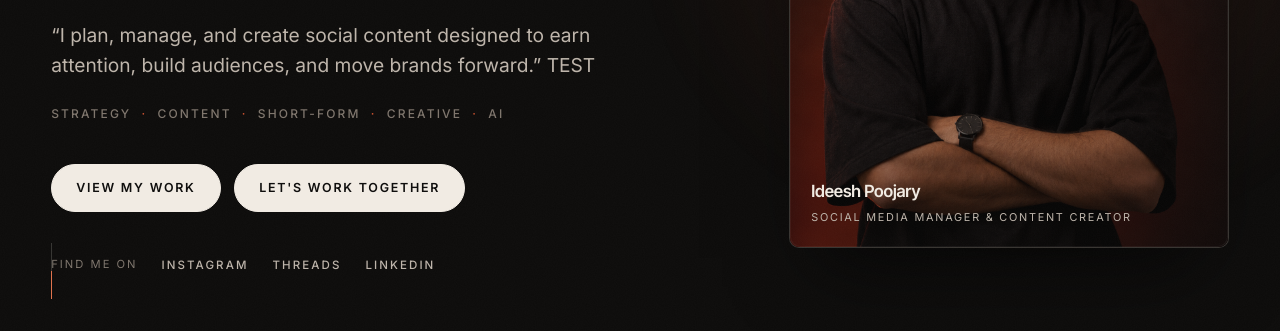
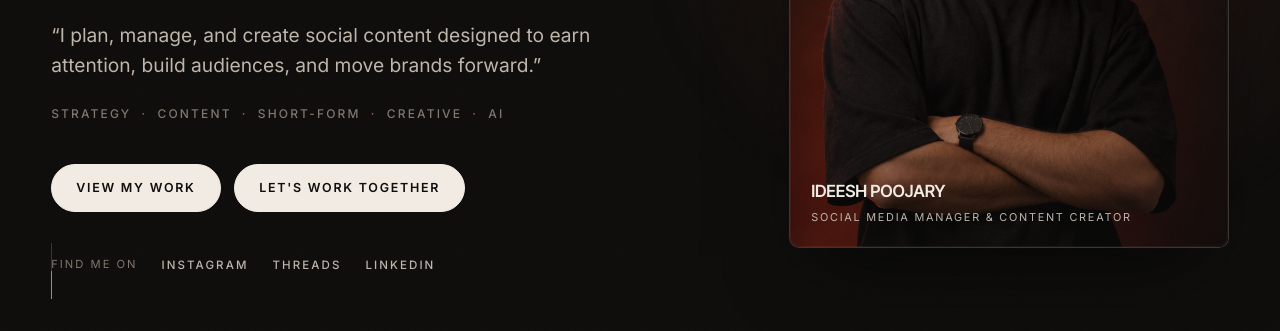
Before and after one commit to ideesh11/social-media-portfolio, a plain HTML site: page index.html in a window 1280 px wide. Shown: the part 469-800 px from the top of the page. Drawn offline with Linux system fonts and the light colour scheme.

Commit message:
Update portfolio

```diff
--- a/index.html
+++ b/index.html
@@ -67,7 +67,7 @@
             <span class="line">Manager</span>
             <span class="line"><em>&amp;</em> Content Creator</span>
           </h1>
-          <p class="hero-statement" data-reveal>“I plan, manage, and create social content designed to earn attention, build audiences, and move brands forward.” TEST</p>
+          <p class="hero-statement" data-reveal>“I plan, manage, and create social content designed to earn attention, build audiences, and move brands forward.”</p>
           <p class="hero-capabilities" data-reveal>Strategy <i>·</i> Content <i>·</i> Short-Form <i>·</i> Creative <i>·</i> AI</p>
           <div class="hero-actions" data-reveal>
             <a href="#work" class="btn btn-primary">View My Work</a>
@@ -83,10 +83,10 @@
 
         <figure class="hero-portrait" data-reveal>
           <div class="portrait-frame">
-            <img src="images/ideesh-portrait.png" alt="Ideesh Poojary — professional portrait, arms crossed, wearing a black t-shirt against a dark warm-lit background" width="683" height="1024" fetchpriority="high">
+            <img src="images/ideesh-portrait.png" alt="IDEESH POOJARY — professional portrait, arms crossed, wearing a black t-shirt against a dark warm-lit background" width="683" height="1024" fetchpriority="high">
           </div>
           <figcaption class="portrait-caption">
-            <span class="portrait-name">Ideesh Poojary</span>
+            <span class="portrait-name">IDEESH POOJARY</span>
             <span class="portrait-role">Social Media Manager &amp; Content Creator</span>
           </figcaption>
         </figure>
```
